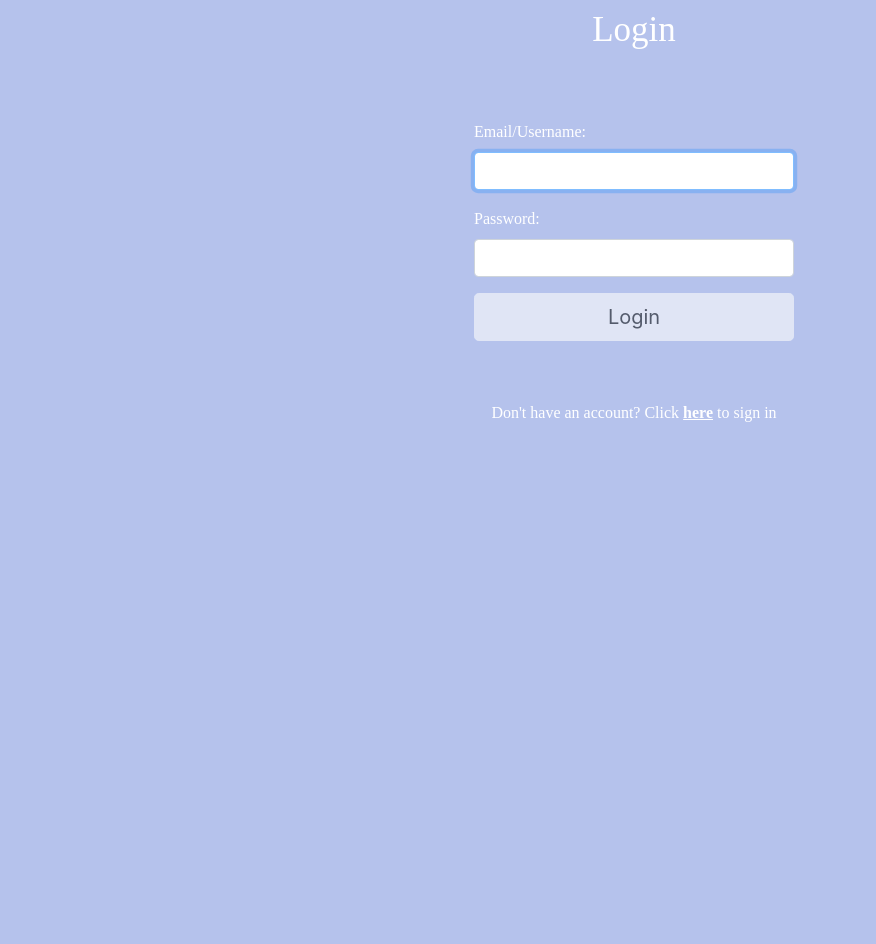
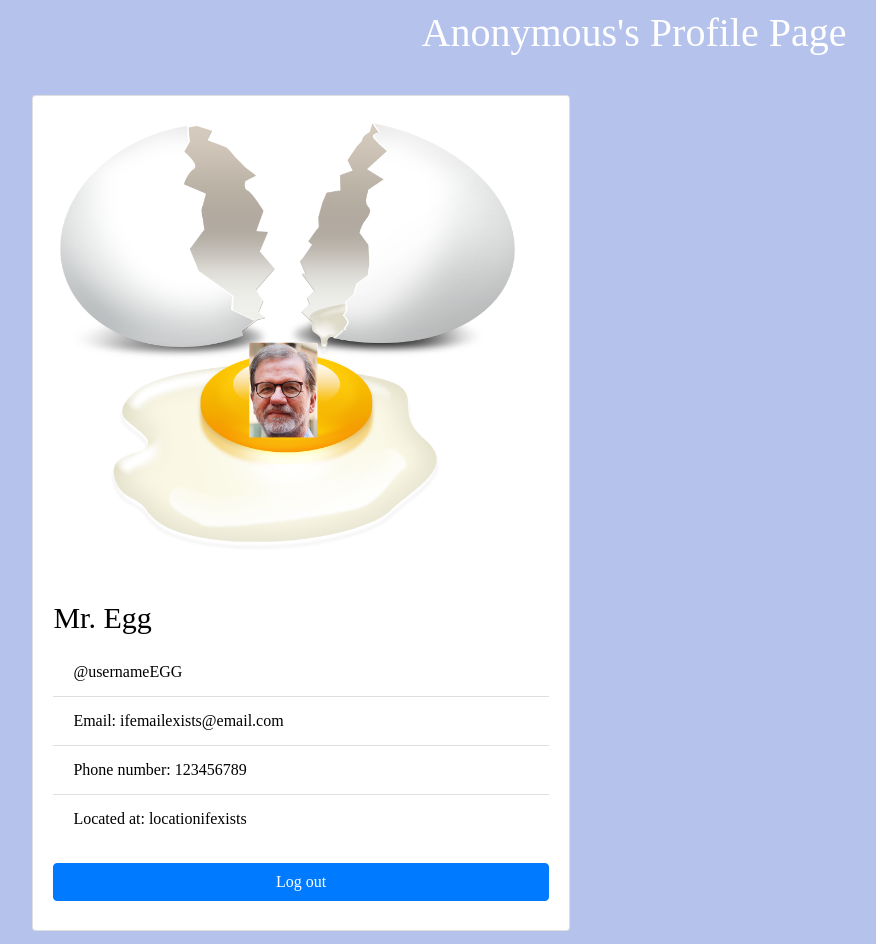
Before and after one commit to ishagonu/Creggslist, a React (Create React App) app: page /profile in a window 1280 px wide. Before the commit this address led to /login. Shown: the part 103-1047 px from the top of the page, without its empty margins (6-882 px from the left). Before the commit the page ends 800 px from the top, so only its background shows below. Built offline with nearby package versions, Linux system fonts and the light colour scheme.

Commit message:
Edited profile and button styling, login redirect

```diff
--- a/src/App.js
+++ b/src/App.js
@@ -3,6 +3,7 @@ import Login from './login.js';
 import Signup from './signup.js';
 import Image from './image.js'
 import Home from './home.js';
+import Profile from './profile.js';
 import './App.css';
 import {Switch, Route, Link, Redirect} from 'react-router-dom';
 
@@ -13,12 +14,13 @@ export default class App extends React.Component {
         <header>
           <h1 id='header'>Welcome to Creggslist!</h1>
         </header>
-        <Redirect exact from="/" to="/login" />
+        <Redirect exact from="/" to="/profile" />
         <Switch>
           <Route path='/login' component={Login} />
           <Route path='/signup' component={Signup} />
           <Route path='/home' component={Home} />
           <Route path='/image' component={Image} />
+          <Route path='/profile' component = {Profile} />
         </Switch>
       </div>
     )
--- /dev/null
+++ b/src/profile.css
@@ -0,0 +1,48 @@
+@media all {
+
+    #profileDisplay { /* Overall profile card, contaiing photo, info, and buttons */
+        margin: 3% 3% 1% 3%; /* top right bottom left */
+        width: 42%;
+    }
+
+    #profilePhoto { /* User's profile photo */
+        margin: 5%;
+        width: 85%;
+    }
+
+    #profileButton { /* Padding for individual edit/log out block button */
+        margin-top: 4%;
+        margin-bottom: 2%;
+    }
+
+    #profileButtons { /* UNUSED Alignment for horizontally spacing edit and log out buttons */
+        display: flex;
+        flex-direction: vertical;
+        justify-content: space-between;
+        margin-top: 2%;
+        /* background-color: red; for testing purposes*/
+    }
+
+    /*Text*/
+
+    .headerText { /* White header text */
+        font-family: Neucha;
+        color: white;
+        text-align: center;
+      }
+
+    .bodyText { /* White header text */
+        font-family: Neucha;
+        color: black;
+        text-align: left;
+    }
+
+      #title {
+        font-family: Neucha;
+        font-size: 30px;
+      }
+
+    .buttonText { /* Button text for edit/logout buttons */
+        color: white;
+    }
+}
--- /dev/null
+++ b/src/profile.js
@@ -0,0 +1,109 @@
+import React, { useState } from "react";
+import {Card, ListGroup, Button, Form} from "react-bootstrap";
+import {Route, Link, Switch} from "react-router-dom";
+import Login from "./login.js"
+import "./profile.css";
+
+import crackedEggert from "./assets/cracked_eggert.png";
+
+export default function Profile() {
+    const [name, setName] = useState("Anonymous");
+    const [username, setUsername] = useState("username unknown");
+    const [email, setEmail] = useState("UNSETEMAIL");
+    const [phonenNumber, setPhoneNumber] = useState("UNSETPHONE");
+    const [location, setLocation] = useState("UNSETLOCATION");
+
+    const viewerID = 13; //Dummy for now, sb passed in through props
+    const profileID = 123;
+    const sameUser = (viewerID === profileID); //Profile belongs to the user viewing
+
+    //Return form that allows user to edit their name, username, password, email, phone number, location
+    function handleEdit() {
+        //update user information
+        console.log("user wants to edit their profile");
+
+        return (
+            <Form>
+                <Form.Group controlId="name">
+                    <Form.Label>Name:</Form.Label>
+                    <Form.Control>
+                        Name goes here, edit
+                    </Form.Control>
+                </Form.Group>
+
+            </Form>
+        );
+
+        /*<div className="Login">
+            <Form onSubmit={handleSubmit}>
+              <Form.Group size="lg" controlId="email">
+                <Form.Label className='text'>Email/Username: </Form.Label>
+                <Form.Control
+                  autoFocus
+                  type="email"
+                  value={email}
+                  onChange={(e) => setEmail(e.target.value)}
+                />
+              </Form.Group>
+              <Form.Group size="lg" controlId="password">
+                <Form.Label className='text'>Password: </Form.Label>
+                <Form.Control
+                  type="password"
+                  value={password}
+                  onChange={(e) => setPassword(e.target.value)}
+                />
+              </Form.Group>
+              <Link to="/home"><Button block size="lg" type="submit" disabled={!validateForm()} variant="light">
+                Login
+              </Button>
+              </Link>
+            </Form>
+          </div> */
+    }
+
+    function handleLogout() {
+        //call logout backend fx?
+        console.log("user wants to log out");
+    }
+
+    return (
+        <div>
+            <h1 className="text"> {name}'s Profile Page </h1>
+            <Card id="profileDisplay" className="bodyText">
+                <Card.Img variant="top" id="profilePhoto" src={crackedEggert}/>
+                <Card.Body>
+                    <Card.Title id="title"> Mr. Egg </Card.Title>
+                    <ListGroup variant="flush">
+                        <ListGroup.Item>@usernameEGG</ListGroup.Item>
+                        <ListGroup.Item>Email: ifemailexists@email.com</ListGroup.Item>
+                        <ListGroup.Item>Phone number: 123456789</ListGroup.Item>
+                        <ListGroup.Item>Located at: locationifexists</ListGroup.Item>
+                    </ListGroup>
+                    <div>
+                        {sameUser && <Button
+                            variant="primary"
+                            block
+                            id="profileButton"
+                            onClick={handleEdit}
+                        >
+                            Edit Profile
+                        </Button> /* Only show edit button is user owns this profile */ }
+                        <Button
+                            variant="primary"
+                            block
+                            id="profileButton"
+                            onClick={handleLogout}
+                        >
+                            <Link to="/login" class="buttonText">
+                                Log out
+                            </Link>
+                            <Switch>
+                                <Route path="/login" component={Login}/>
+                            </Switch>
+                        </Button>
+                    </div>
+                </Card.Body>
+            </Card>
+        </div>
+    );
+}
```
